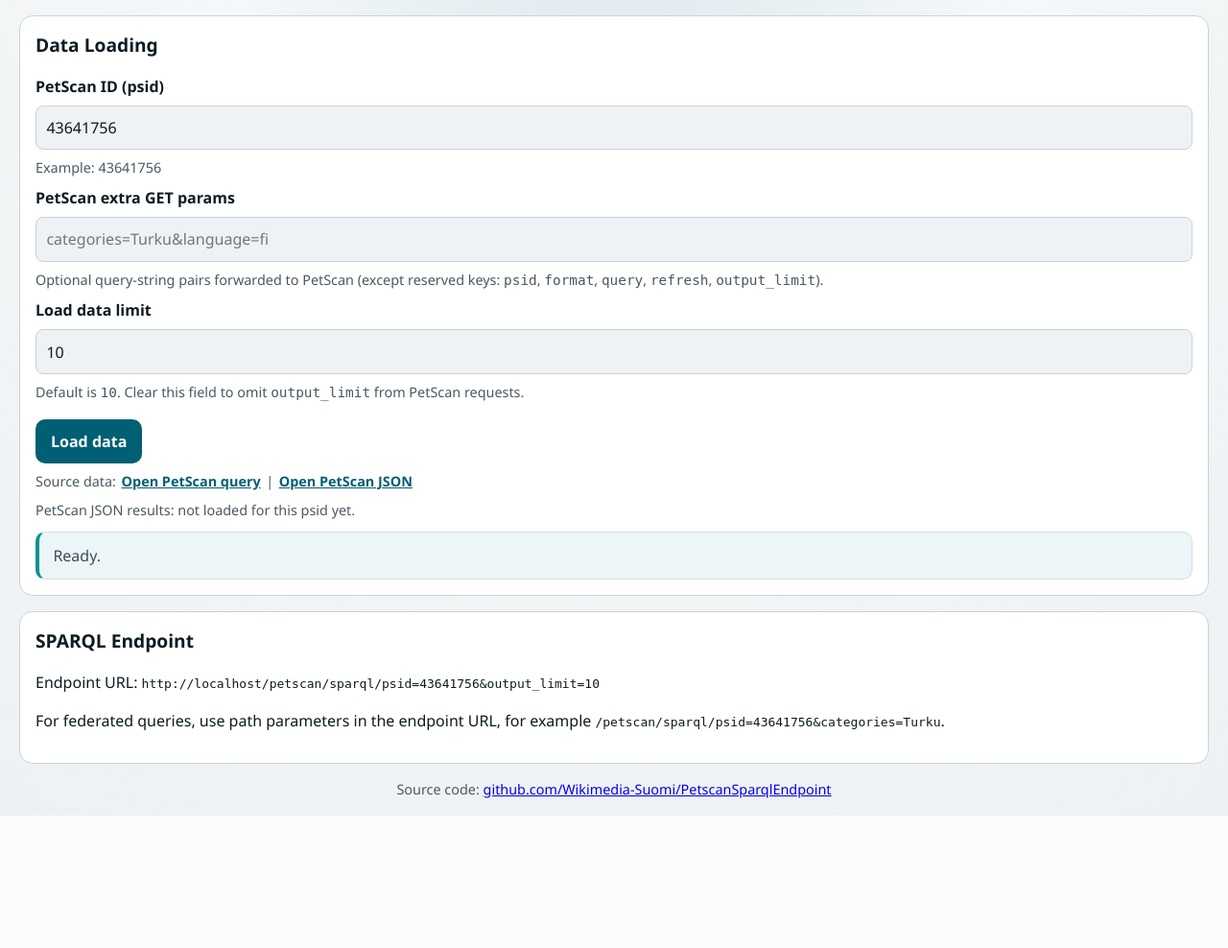
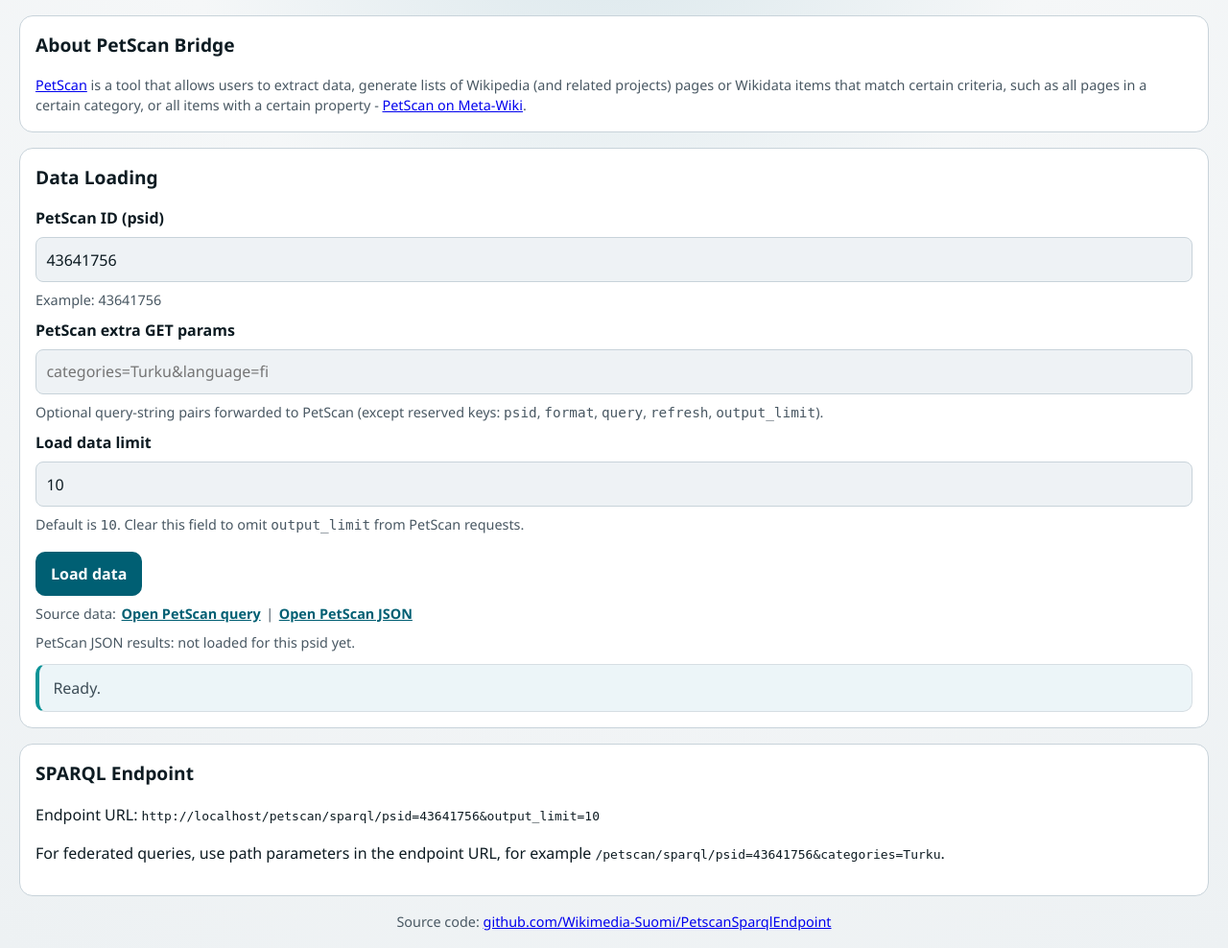
Before and after one commit to Wikimedia-Suomi/PetscanSparqlEndpoint, a Django app: template templates/index.html in a window 1280 px wide. Shown: the part 143-1131 px from the top of the page at 96% size. Before the commit the page ends 975 px from the top, so only its background shows below. Run offline with Django 4.2, Linux system fonts and the light colour scheme; the template is opened without the code that fills it, so the values that code supplies are empty.

Commit message:
user interface updates, added some info links and messages

```diff
--- a/static/css/app.css
+++ b/static/css/app.css
@@ -110,6 +110,10 @@ body {
 .hero p {
   margin: 0.6rem 0 0;
   max-width: 60ch;
+}
+
+.hero-home p {
+  margin-top: 0.15rem;
 }
 
 .card {
@@ -357,6 +361,7 @@ button:disabled {
   margin: 0;
   font-size: 1.1rem;
 }
+
 
 .status {
   min-height: 1.5rem;
--- a/templates/index.html
+++ b/templates/index.html
@@ -24,6 +24,17 @@
       <header class="hero">
         <h1>PetScan SPARQL endpoint</h1>
       </header>
+
+      <section class="card" aria-labelledby="source-info-heading">
+        <h2 id="source-info-heading">About PetScan Bridge</h2>
+        <p class="help">
+          <a href="https://petscan.wmcloud.org" target="_blank" rel="noopener noreferrer">PetScan</a>
+          is a tool that allows users to extract data, generate lists of Wikipedia (and related
+          projects) pages or Wikidata items that match certain criteria, such as all pages in a
+          certain category, or all items with a certain property
+          - <a href="https://meta.wikimedia.org/wiki/PetScan" target="_blank" rel="noopener noreferrer">PetScan on Meta-Wiki</a>.
+        </p>
+      </section>
 
       <section class="card" aria-labelledby="query-heading">
         <h2 id="query-heading">Data Loading</h2>
```
Also changed, not shown: templates/home.html (+5 -3 lines), templates/quarry.html (+11 -0 lines), tests/test_quarry_views.py (+7 -0 lines), tests/test_views.py (+13 -0 lines).
